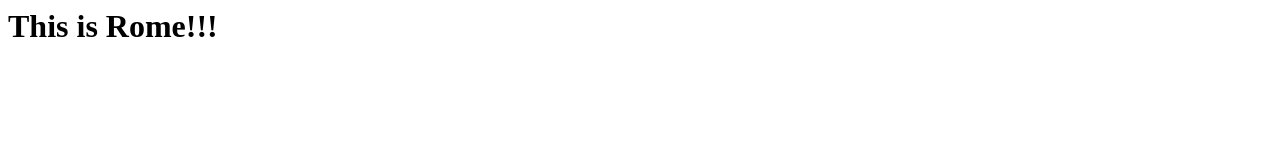
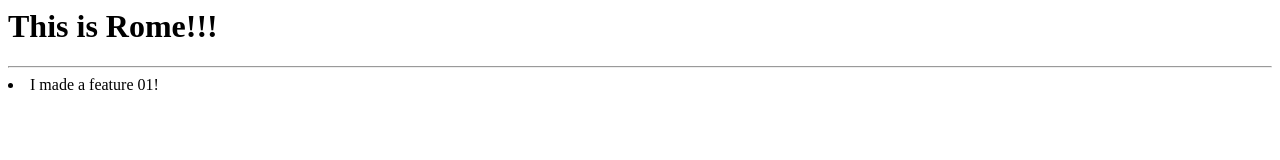
Before and after one commit to Iglikun/SCIT, a plain HTML site: page index.html in a window 1280 px wide. Drawn offline with Linux system fonts and the light colour scheme.

Commit message:
Added feature01

```diff
--- a/index.html
+++ b/index.html
@@ -5,5 +5,7 @@
 
 	<body>
 		<h1> This is Rome!!! </h1>
+		<hr>
+		<li> I made a feature 01! </li>
 	</body>
 </html>
```
